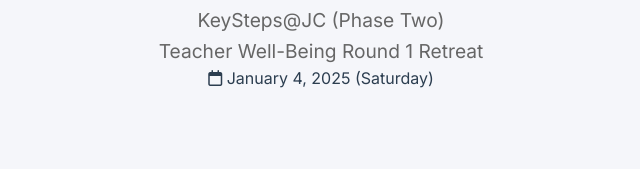
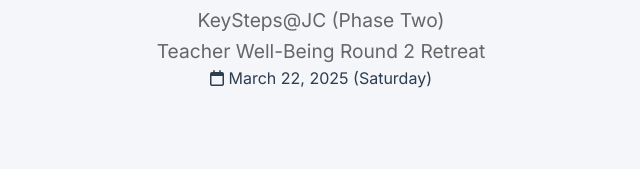
Before and after one commit to herman925/KSWellBeingRetreat, a plain HTML site: page index.html in a window 1280 px wide. Shown: the part 184-353 px from the top of the page, 319-959 px from the left. Drawn offline with Linux system fonts and the light colour scheme.

Commit message:
Updated for 2nd Retreat

```diff
--- a/index.html
+++ b/index.html
@@ -23,8 +23,8 @@
         <section class="hero">
             <h1>Planning Platform</h1>
             <p class="subtitle">KeySteps@JC (Phase Two)</p>
-            <p class="subtitle">Teacher Well-Being Round 1 Retreat</p>
-            <div class="date-info"><i class="far fa-calendar"></i> January 4, 2025 (Saturday)</div>
+            <p class="subtitle">Teacher Well-Being Round 2 Retreat</p>
+            <div class="date-info"><i class="far fa-calendar"></i> March 22, 2025 (Saturday)</div>
         </section>
 
         <div class="dashboard-grid">
```
